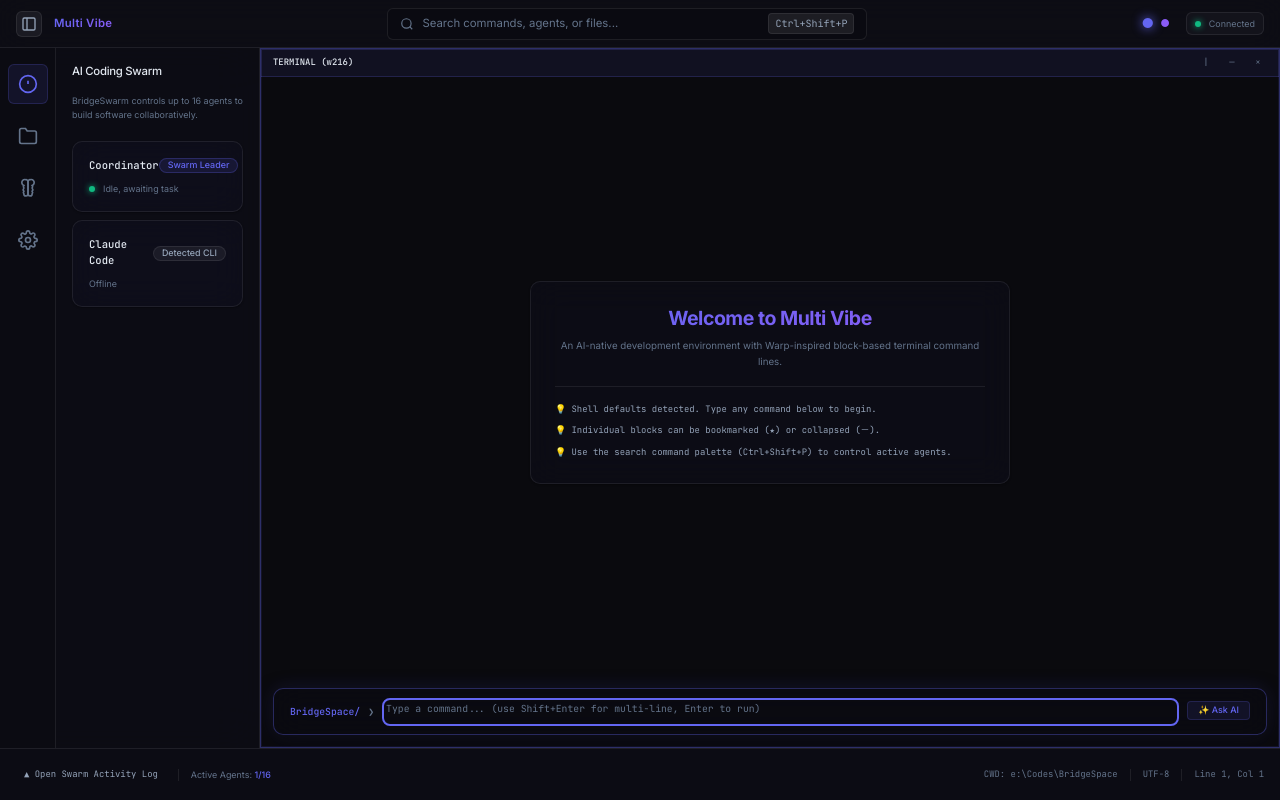
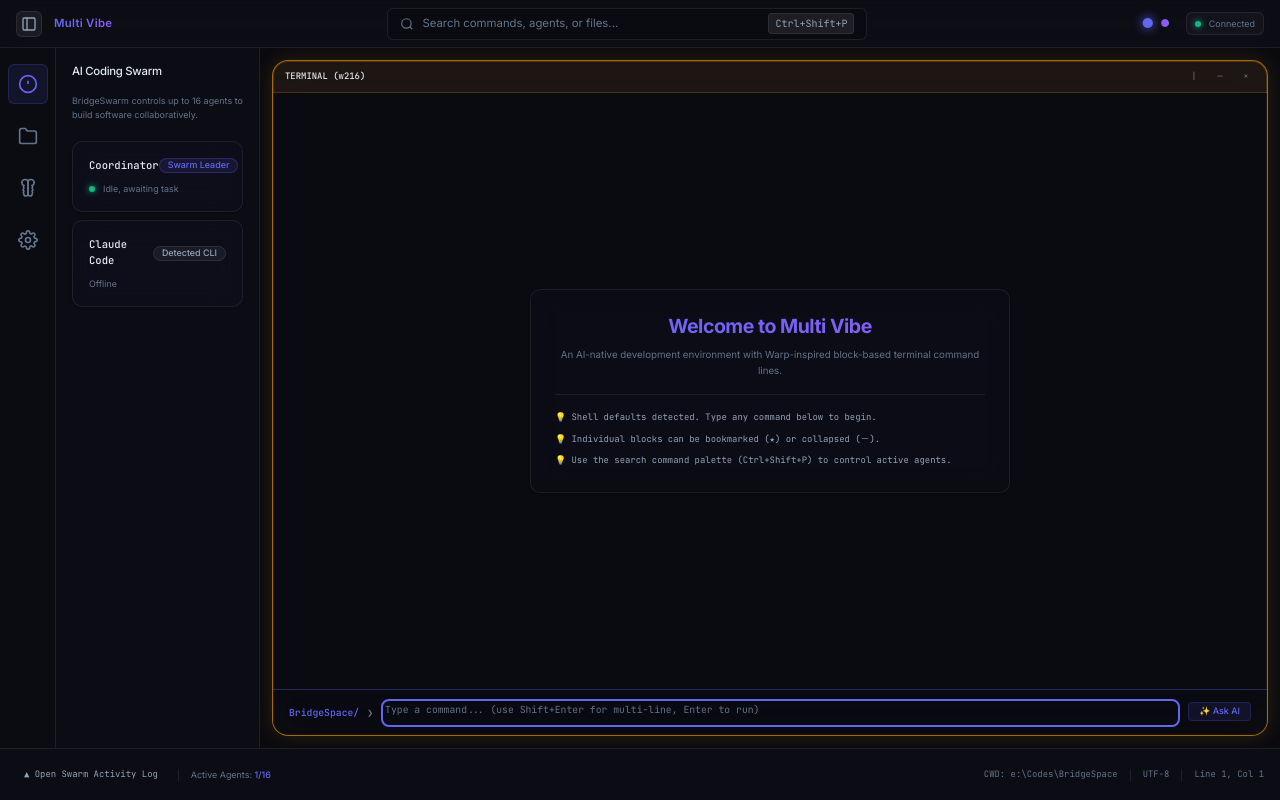
Before and after one commit to gautamcoder235/Nexora, a React (Vite) app: page / in a window 1280 px wide. Built offline with nearby package versions, Linux system fonts and the light colour scheme.

Commit message:
Replicate BridgeSpace layout: padded grid layout, rounded glass pane nodes with amber focus border, and inline terminal input touching edges

```diff
--- a/src/components/layout/PaneManager.css
+++ b/src/components/layout/PaneManager.css
@@ -9,6 +9,8 @@
   overflow: hidden;
   position: relative;
   background-color: var(--bg-primary);
+  padding: 12px;
+  gap: 12px;
 }
 
 .pane-node {
@@ -22,18 +24,23 @@
   height: 100%;
   width: 100%;
   border: 1px solid var(--border-glass);
-  background-color: rgba(10, 10, 15, 0.2);
-  transition: border-color var(--transition-fast);
+  background-color: rgba(14, 14, 22, 0.55);
+  backdrop-filter: blur(var(--glass-blur)) saturate(var(--glass-saturation));
+  border-radius: var(--radius-lg);
+  overflow: hidden;
+  transition:
+    border-color var(--transition-fast),
+    box-shadow var(--transition-smooth);
 }
 
 .pane-node--focused {
-  border-color: rgba(var(--accent-primary-rgb), 0.4);
-  box-shadow: inset 0 0 0 1px rgba(var(--accent-primary-rgb), 0.2);
+  border-color: rgba(245, 158, 11, 0.65);
+  box-shadow: 0 0 20px rgba(245, 158, 11, 0.15), inset 0 0 0 1px rgba(245, 158, 11, 0.2);
 }
 
 .pane-node__header {
-  height: 28px;
-  background-color: rgba(18, 18, 28, 0.85);
+  height: 32px;
+  background-color: rgba(10, 10, 15, 0.4);
   border-bottom: 1px solid var(--border-glass);
   display: flex;
   justify-content: space-between;
@@ -44,8 +51,8 @@
 }
 
 .pane-node--focused .pane-node__header {
-  background-color: rgba(var(--accent-primary-rgb), 0.08);
-  border-bottom-color: rgba(var(--accent-primary-rgb), 0.2);
+  background-color: rgba(245, 158, 11, 0.08);
+  border-bottom-color: rgba(245, 158, 11, 0.2);
 }
 
 .pane-node__title {
--- a/src/components/layout/PaneManager.tsx
+++ b/src/components/layout/PaneManager.tsx
@@ -49,16 +49,12 @@
           width: '100%',
           height: '100%',
           flex: node.ratio,
+          gap: '12px',
         }}
       >
-        {node.children.map((child, idx) => (
-          <React.Fragment key={child.id}>
-            {idx > 0 && (
+        {node.children.map((child) => (
           <div
-                className={`pane-divider pane-divider--${node.splitDirection}`}
-              />
-            )}
-            <div
+            key={child.id}
             style={{
               flex: child.ratio,
               display: 'flex',
@@ -68,7 +64,6 @@
           >
             <PaneNodeRenderer node={child} />
           </div>
-          </React.Fragment>
         ))}
       </div>
     );
--- a/src/components/terminal/BlockList.css
+++ b/src/components/terminal/BlockList.css
@@ -7,7 +7,7 @@
   display: flex;
   flex-direction: column;
   overflow-y: auto;
-  padding: var(--space-4) 0;
+  padding: var(--space-4);
   box-sizing: border-box;
 }
 
--- a/src/components/terminal/TerminalInput.css
+++ b/src/components/terminal/TerminalInput.css
@@ -7,11 +7,14 @@
   align-items: flex-end;
   gap: var(--space-3);
   padding: var(--space-3) var(--space-4);
-  background-color: rgba(10, 10, 18, 0.7) !important;
-  border: 1px solid var(--border-glass) !important;
-  border-radius: var(--radius-md) !important;
-  box-shadow: var(--shadow-lg);
-  margin-top: var(--space-3);
+  background-color: rgba(10, 10, 15, 0.2) !important;
+  border-top: 1px solid var(--border-glass) !important;
+  border-left: none !important;
+  border-right: none !important;
+  border-bottom: none !important;
+  border-radius: 0 !important;
+  box-shadow: none !important;
+  margin-top: 0;
   flex-shrink: 0;
   align-self: stretch;
 }
--- a/src/components/terminal/TerminalPane.css
+++ b/src/components/terminal/TerminalPane.css
@@ -5,7 +5,7 @@
 .terminal-pane {
   width: 100%;
   height: 100%;
-  padding: var(--space-3);
+  padding: 0;
   background-color: rgba(10, 10, 15, 0.45);
   box-sizing: border-box;
   overflow: hidden;
```
Lines whose indentation alone changed are shown as unchanged.
